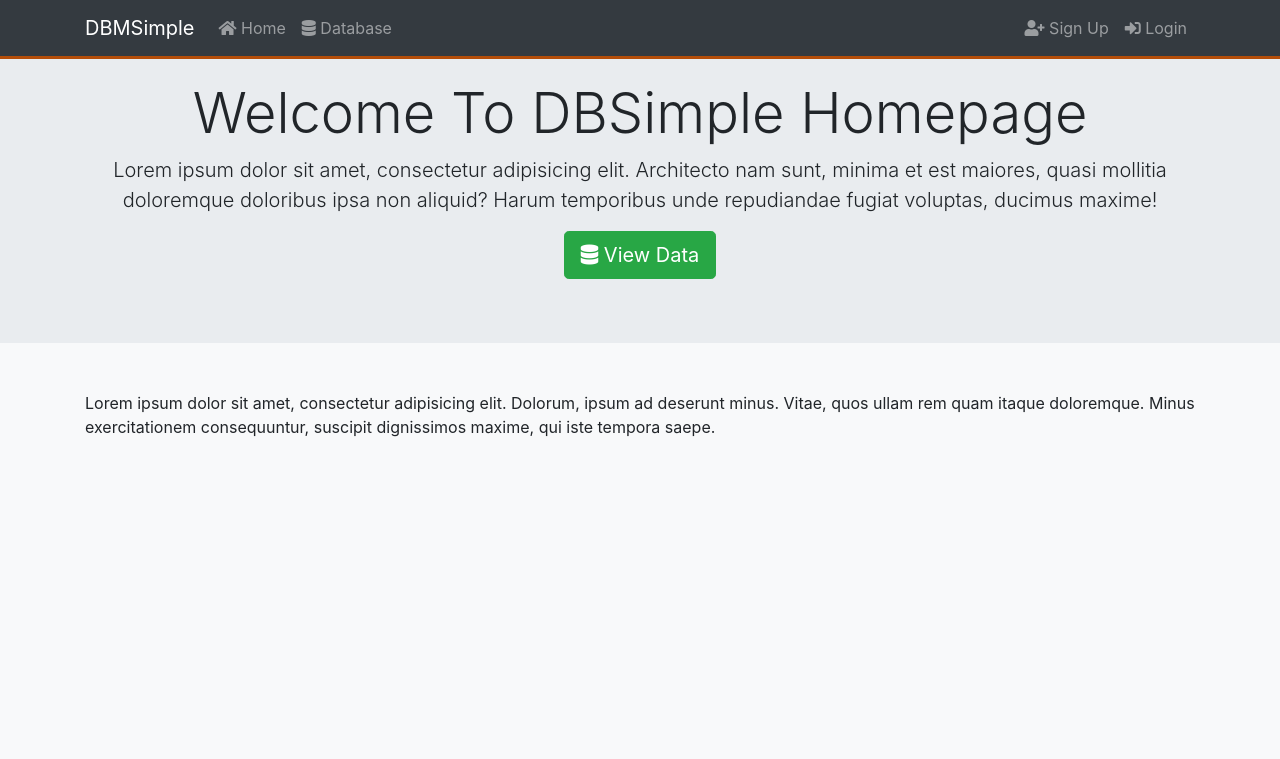
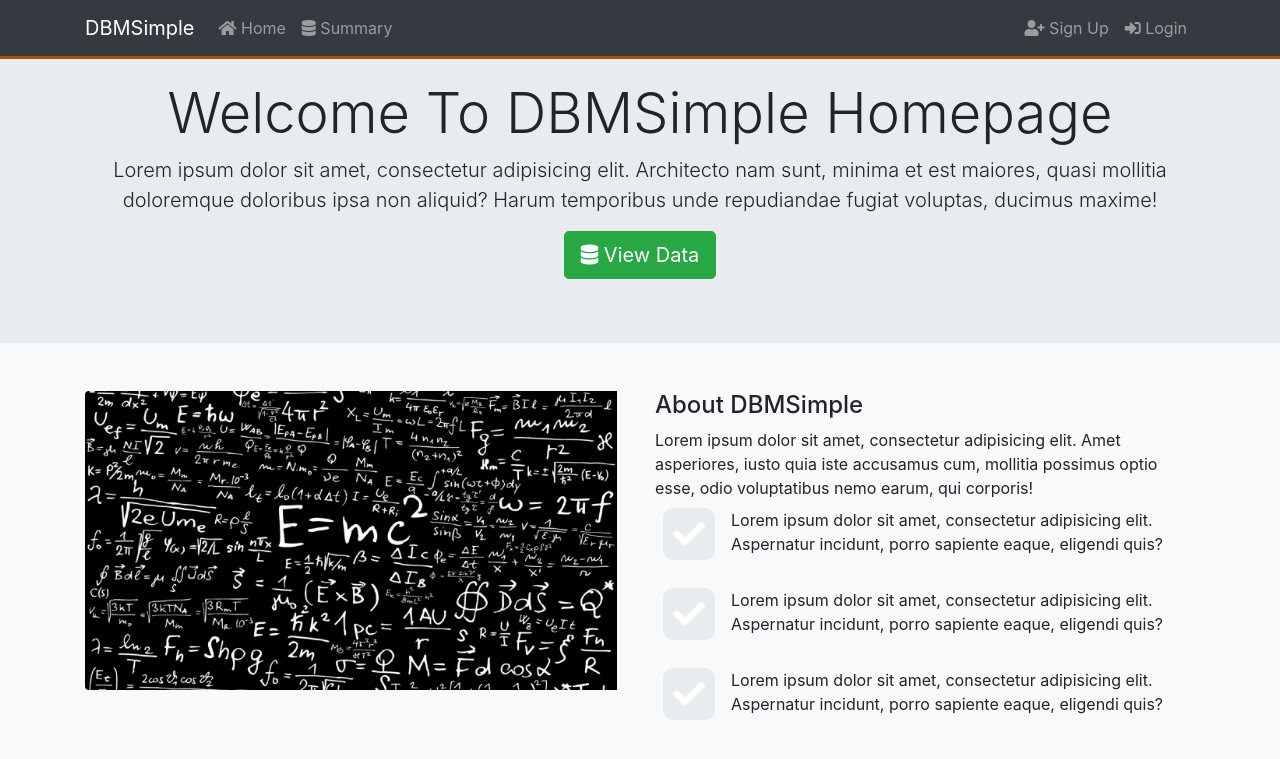
Before and after one commit to margaiwangara/DBMSimple-PHPStr, a PHP site: page /Projects/ in a window 1280 px wide. Shown: the top 759 px of the page. Run offline with PHP 8.4, Linux system fonts and the light colour scheme; some libraries are stand-ins or nearby versions.

Commit message:
changes to my homepage, trial to add dynamic routes etc

```diff
--- /dev/null
+++ b/classes/contact.php
@@ -0,0 +1,10 @@
+<?php
+
+class Contact
+{
+
+  public function __construct()
+  {
+    echo "This is the contact page";
+  }
+}
--- a/database/db.php
+++ b/database/db.php
@@ -23,3 +23,7 @@ function sanitizer($data){
 
   return $data;
 }
+
+function presetPrice($data){
+  return '$'.number_format($data, 2);
+}
--- a/index.php
+++ b/index.php
@@ -1,39 +1,29 @@
 <?php
 
-$title = "Home";
-//include layout
-include_once('templates/layout.php');
+include 'route.php';
+include 'classes/contact.php';
 
-?>
+//add routes
+$route = new Route();
 
-<header class="home-header">
-  <div class="header-inner">
-    <div class="jumbotron jumbotron-fluid">
-      <div class="container">
-        <div class="row">
-          <div class="col text-center pt-3">
-            <h4 class="display-4">Welcome To DBSimple Homepage</h4>
-            <p class="lead">
-              Lorem ipsum dolor sit amet, consectetur adipisicing elit. Architecto nam sunt, minima et est maiores, quasi mollitia doloremque doloribus ipsa non aliquid? Harum temporibus unde repudiandae fugiat voluptas, ducimus maxime!
-            </p>
-            <a href="#" class="btn btn-success btn-lg">
-              <i class="fa fa-database"></i> View Data</a>
-          </div>
-        </div>
+$route->add('/', function(){
+    require_once('templates/home.php');
+});
+$route->add('/summary', function(){
+  require_once('templates/database.php');
+});
+$route->add('/login', function(){
+  require_once('templates/access.php');
+});
 
-      </div>
-    </div>
-  </div>
-</header>
+$route->add('/register', function(){
+  require_once('templates/signup.php');
+});
 
-<section id="data-display mt-4">
-  <div class="data-display-inner p-3">
-    <div class="container">
-      <div class="row">
-        <div class="col">
-          Lorem ipsum dolor sit amet, consectetur adipisicing elit. Dolorum, ipsum ad deserunt minus. Vitae, quos ullam rem quam itaque doloremque. Minus exercitationem consequuntur, suscipit dignissimos maxime, qui iste tempora saepe.
-        </div>
-      </div>
-    </div>
-  </div>
-</section>
+$route->add('/logout', function(){
+  require_once('logout.php');
+});
+
+
+//submit
+$route->submit();
--- a/login.php
+++ b/login.php
@@ -1,5 +1,5 @@
 <?php
-if(session_status() !== PHP_SESSION_ACTIVE){ session_start(); }
+if(session_status() === PHP_SESSION_NONE){ session_start(); }
 //require db
 require_once('database/db.php');
 //error var initialize
@@ -27,7 +27,7 @@ if($_SERVER['REQUEST_METHOD'] == "POST"){
         $_SESSION['ID'] = md5($login_data['id']);
 
         //redirect to home
-        header('refresh:5;url = ../index.php');
+        header('refresh:5;url = home.php');
         $var = 1;
       }
       else{
--- /dev/null
+++ b/route.php
@@ -0,0 +1,40 @@
+<?php
+
+class Route
+{
+
+    private $_uri = array();
+    private $_method = array();
+
+    //build a collectio of internal uris to look for
+    public function add($uri, $method = null){
+
+      $this->_uri [] = "/" .trim($uri, "/");
+
+      if($method != null){
+        $this->_method [] = $method;
+      }
+    }
+
+    //links uri to uri list
+    public function submit(){
+
+      $uriGetParams = isset($_GET['uri']) ? '/' .$_GET['uri'] : '/';
+
+      foreach($this->_uri as $key=>$value){
+        if(preg_match("#^$value$#", $uriGetParams)){
+
+          if(is_string($this->_method[$key])){
+            $useMethod = $this->_method[$key];
+            new $useMethod();
+          }
+          else{
+            call_user_func($this->_method[$key]);
+          }
+
+
+
+        }
+      }
+    }
+}
--- a/static/styles/styles.css
+++ b/static/styles/styles.css
@@ -64,3 +64,10 @@
 #login-header .login-inner .card{
   opacity: 0.8;
 }
+
+#data-display .data-display-inner .fa{
+  background: #e9ecef;
+  padding: 10px;
+  color: #fff;
+  border-radius: 10px;
+}
--- a/tables.php
+++ b/tables.php
@@ -112,7 +112,8 @@ $departments = "CREATE TABLE IF NOT EXISTS department(
 //   echo "<h4>Table recopy failed because</h4>".mysqli_error($conn);
 
 
-// if(mysqli_query($conn, "ALTER TABLE products ADD CONSTRAINT FK_products_category FOREIGN KEY (category_id) REFERENCES categories(id)"))
+// ON DELETE CASCADE, SET NULL, UPDATE
+// if(mysqli_query($conn, "ALTER TABLE products ADD CONSTRAINT FK_products_category FOREIGN KEY (category_id) REFERENCES categories(id) ON DELETE CASCADE"))
 //   echo "<h4>Table foreign key created successful</h4>";
 // else
 //   echo "<h4>Table foreign key creation failed</h4>";
--- a/templates/access.php
+++ b/templates/access.php
@@ -67,7 +67,7 @@ include_once('layout.php');
                     <button class="btn btn-outline-light btn-block" type="submit" name="submit_login">Access Account</button>
                   </fieldset>
                   <div class="alert alert-<?php if($var):if($var == 1):echo 'success';else:echo 'danger';endif;endif;?>">
-                    <small><?php echo $var == 1?"Registration Success. You will be redirected in 5 secs. Please Wait...":$var;?></small>
+                    <small><?php echo $var == 1?"Login Success. You will be redirected in 5 secs. Please Wait...":$var;?></small>
                   </div>
                 </form>
               </div>
--- /dev/null
+++ b/templates/home.php
@@ -0,0 +1,73 @@
+<?php
+
+$title = "Home";
+//include layout
+include_once('layout.php');
+
+?>
+
+<header class="home-header">
+  <div class="header-inner">
+    <div class="jumbotron jumbotron-fluid">
+      <div class="container">
+        <div class="row">
+          <div class="col text-center pt-3">
+            <h4 class="display-4">Welcome To DBMSimple Homepage</h4>
+            <p class="lead">
+              Lorem ipsum dolor sit amet, consectetur adipisicing elit. Architecto nam sunt, minima et est maiores, quasi mollitia doloremque doloribus ipsa non aliquid? Harum temporibus unde repudiandae fugiat voluptas, ducimus maxime!
+            </p>
+            <a href="database.php" class="btn btn-success btn-lg">
+              <i class="fa fa-database"></i> View Data</a>
+          </div>
+        </div>
+
+      </div>
+    </div>
+  </div>
+</header>
+
+<section id="data-display">
+  <div class="data-display-inner p-3">
+    <div class="container">
+      <div class="row">
+        <div class="col-md-6">
+          <img src="../static/images/bg-image-2.jpg" alt="about-us-image" class="img-fluid rounded pr-2">
+        </div>
+        <div class="col-md-6">
+          <h4>About DBMSimple</h4>
+          Lorem ipsum dolor sit amet, consectetur adipisicing elit. Amet asperiores, iusto quia iste accusamus cum, mollitia possimus optio esse, odio voluptatibus nemo earum, qui corporis!
+          <div class="d-flex">
+            <div class="align-content-start p-2">
+              <i class="fa fa-check fa-2x"></i>
+            </div>
+            <div class="align-content-end p-2">
+                <p>
+                  Lorem ipsum dolor sit amet, consectetur adipisicing elit. Aspernatur incidunt, porro sapiente eaque, eligendi quis?
+                </p>
+            </div>
+          </div>
+          <div class="d-flex">
+            <div class="align-content-start p-2">
+              <i class="fa fa-check fa-2x"></i>
+            </div>
+            <div class="align-content-end p-2">
+                <p>
+                  Lorem ipsum dolor sit amet, consectetur adipisicing elit. Aspernatur incidunt, porro sapiente eaque, eligendi quis?
+                </p>
+            </div>
+          </div>
+          <div class="d-flex">
+            <div class="align-content-start p-2">
+              <i class="fa fa-check fa-2x"></i>
+            </div>
+            <div class="align-content-end p-2">
+                <p>
+                  Lorem ipsum dolor sit amet, consectetur adipisicing elit. Aspernatur incidunt, porro sapiente eaque, eligendi quis?
+                </p>
+            </div>
+          </div>
+        </div>
+      </div>
+    </div>
+  </div>
+</section>
--- a/templates/includes/navbar.html
+++ /dev/null
@@ -1,28 +0,0 @@
-<div class="navbar navbar-expand-sm fixed-top navbar-dark bg-dark">
-  <div class="container">
-    <div class="navbar-brand">DBMSimple</div>
-    <!--collapse toggle-->
-    <button class="navbar-toggler" data-target="#navbarToggle" data-toggle="collapse">
-      <span class="navbar-toggler-icon"></span>
-    </button>
-
-    <div class="collapse navbar-collapse" id="navbarToggle">
-      <ul class="navbar-nav">
-        <li class="nav-item">
-          <a href="../index.php" class="nav-link" title="Home"><i class="fa fa-home"></i> Home</a>
-        </li>
-        <li class="nav-item">
-          <a href="../templates/database.php" class="nav-link" title="View Data"><i class="fa fa-database"></i> Database</a>
-        </li>
-      </ul>
-      <ul class="navbar-nav ml-auto">
-        <li class="nav-item">
-          <a href="../templates/signup.php" class="nav-link"><i class="fa fa-user-plus"></i> Sign Up</a>
-        </li>
-        <li class="nav-item">
-          <a href="../templates/access.php" class="nav-link"><i class="fa fa-sign-in-alt"></i> Login</a>
-        </li>
-      </ul>
-    </div>
-  </div>
-</div>
--- /dev/null
+++ b/templates/includes/navbar.php
@@ -0,0 +1,34 @@
+<div class="navbar navbar-expand-sm fixed-top navbar-dark bg-dark">
+  <div class="container">
+    <div class="navbar-brand">DBMSimple</div>
+    <!--collapse toggle-->
+    <button class="navbar-toggler" data-target="#navbarToggle" data-toggle="collapse">
+      <span class="navbar-toggler-icon"></span>
+    </button>
+
+    <div class="collapse navbar-collapse" id="navbarToggle">
+      <ul class="navbar-nav">
+        <li class="nav-item">
+          <a href="home.php" class="nav-link" title="Home"><i class="fa fa-home"></i> Home</a>
+        </li>
+        <li class="nav-item">
+          <a href="database.php" class="nav-link" title="View Data"><i class="fa fa-database"></i> Summary</a>
+        </li>
+      </ul>
+      <ul class="navbar-nav ml-auto">
+        <?php if(isset($_SESSION['EMAIL'])):?>
+          <li class="nav-item">
+            <a href="<?php echo $file_path.'../logout.php';?>" class="nav-link"><i class="fa fa-sign-out-alt"></i> Log Out</a>
+          </li>
+        <?php else:?>
+          <li class="nav-item">
+            <a href="signup.php" class="nav-link"><i class="fa fa-user-plus"></i> Sign Up</a>
+          </li>
+          <li class="nav-item">
+            <a href="access.php" class="nav-link"><i class="fa fa-sign-in-alt"></i> Login</a>
+          </li>
+      <?php endif;?>
+      </ul>
+    </div>
+  </div>
+</div>
--- a/templates/layout.php
+++ b/templates/layout.php
@@ -1,9 +1,9 @@
 <?php
   //file path
-  $file_path = __DIR__;
+  $file_path = 'dbmsimple.test';
 
   //set session
-  session_start();
+  if(session_status() === PHP_SESSION_NONE){ session_start(); }
 
 ?>
 <!DOCTYPE html>
@@ -22,7 +22,7 @@
   <link href="https://fonts.googleapis.com/icon?family=Material+Icons" rel="stylesheet">
 
   <!--Custom CSS Files-->
-  <link rel="stylesheet" href="/Projects/DBMSimple/static/styles/styles.css">
+  <link rel="stylesheet" href="../static/styles/styles.css">
 
   <title>DBMSimple | <?php $title == ""? $title = "Sample Page":$title = $title; echo $title; ?></title>
 </head>
@@ -31,7 +31,7 @@
   <?php
 
     //include navbar
-    include_once('includes/navbar.html');
+    include_once('includes/navbar.php');
 
 
   ?>
```
Also changed, not shown: classes/about.php (added, +10 -0 lines), personel.php (+6 -2 lines), productsales.php (added, +51 -0 lines), tableseeder.php (+30 -1 lines), templates/database.php (+27 -8 lines), templates/route-test.php (added, +8 -0 lines), .htaccess (added).
